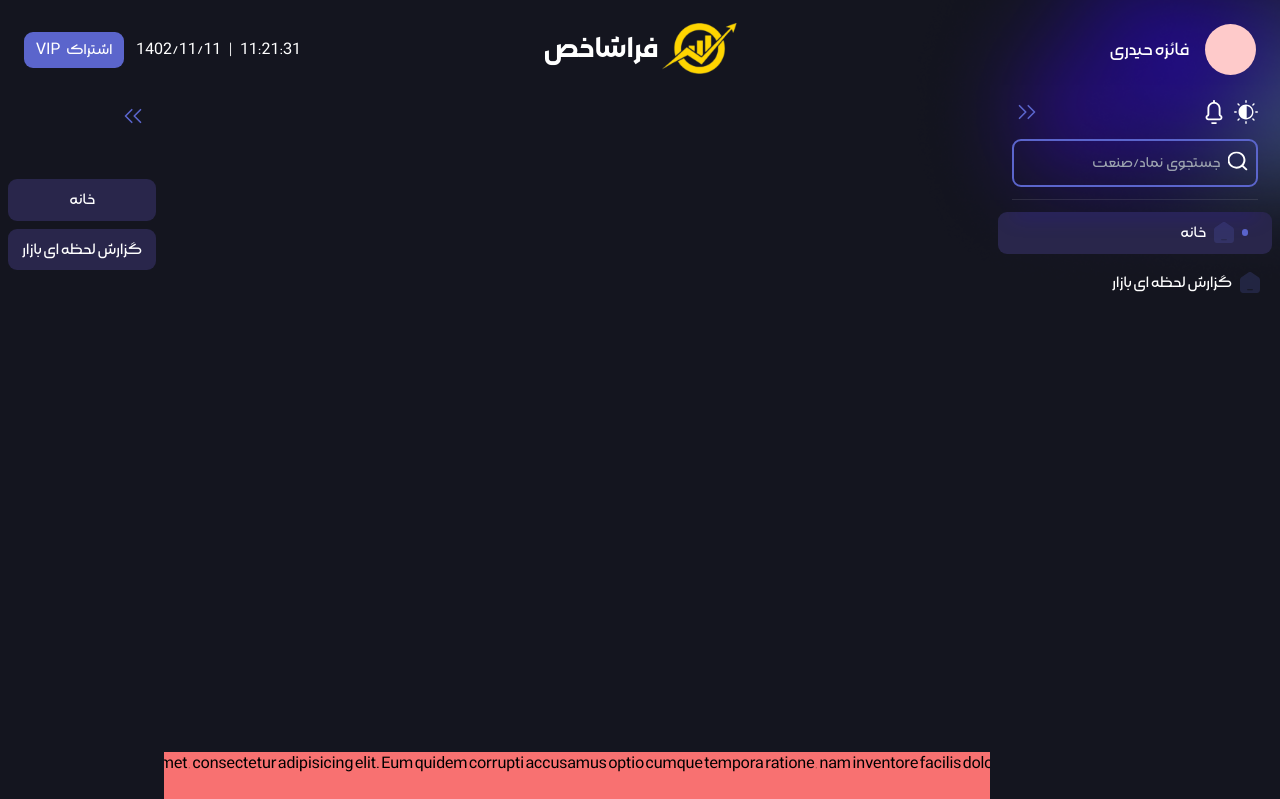
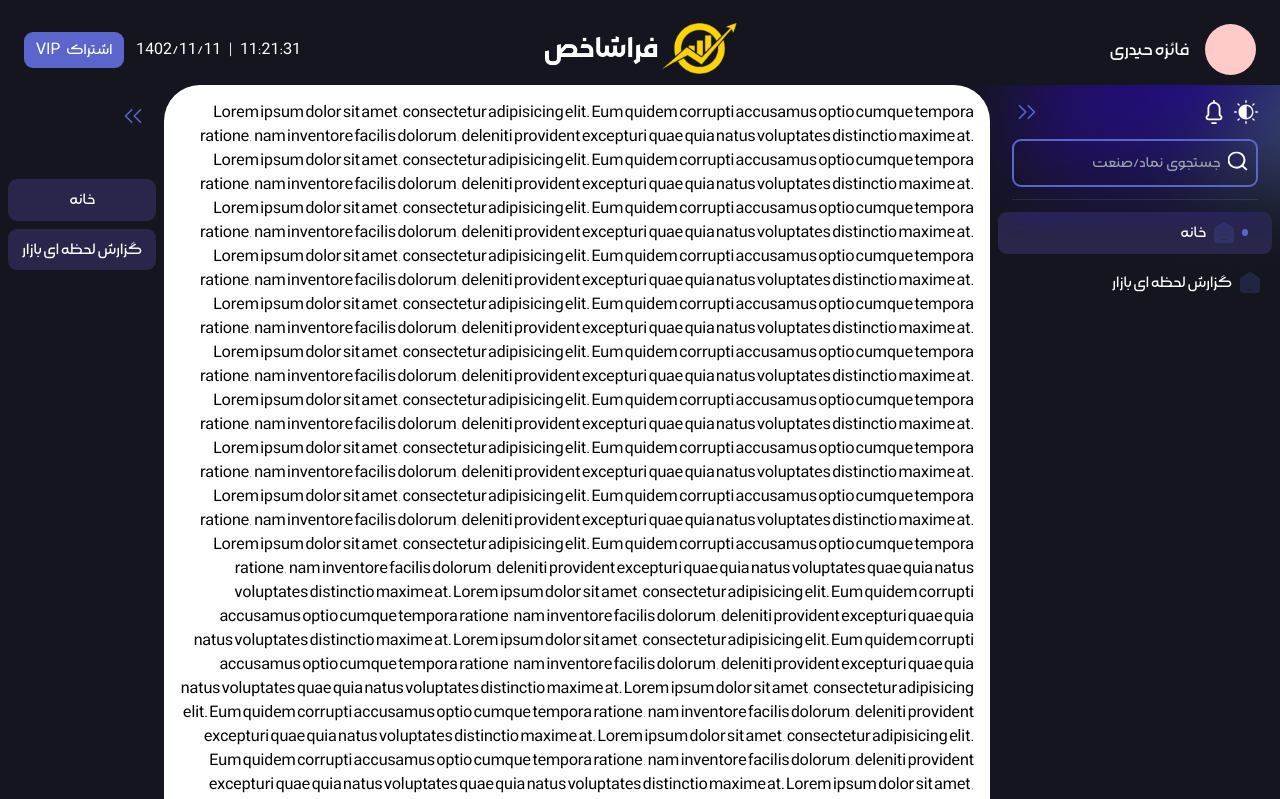
Before and after one commit to robnsiov/bourse, a Next.js app: page / in a window 1280 px wide. Shown: the top 799 px of the page. Built offline with nearby package versions, Linux system fonts and the light colour scheme.

Commit message:
add scrollable layout

```diff
--- a/components/common/navbar/index.tsx
+++ b/components/common/navbar/index.tsx
@@ -4,7 +4,10 @@ import Link from "next/link";
 const Navbar = () => {
   return (
     <>
-      <div className="w-full flex justify-between items-center bg-blue-primary text-white p-[24px] pb-[10px] relative overflow-hidden">
+      <div
+        className="w-full flex justify-between items-center bg-blue-primary text-white p-[24px] pb-[10px] overflow-hidden
+      fixed top-0 left-0 z-50 right-0"
+      >
         <div className="flex justify-start items-start relative z-20">
           <div className="min-w-[51px] aspect-square rounded-full bg-red-200"></div>
           <div className="flex justify-start items-start flex-col mx-2"></div>
--- a/components/pages/- details/index.tsx
+++ b/components/pages/- details/index.tsx
@@ -1,11 +1,68 @@
 const Details = () => {
   return (
     <>
-      <div>
+      <div className="w-full">
         Lorem ipsum dolor sit amet, consectetur adipisicing elit. Eum quidem
         corrupti accusamus optio cumque tempora ratione, nam inventore facilis
         dolorum, deleniti provident excepturi quae quia natus voluptates
-        distinctio maxime at.
+        distinctio maxime at. Lorem ipsum dolor sit amet, consectetur
+        adipisicing elit. Eum quidem corrupti accusamus optio cumque tempora
+        ratione, nam inventore facilis dolorum, deleniti provident excepturi
+        quae quia natus voluptates distinctio maxime at. Lorem ipsum dolor sit
+        amet, consectetur adipisicing elit. Eum quidem corrupti accusamus optio
+        cumque tempora ratione, nam inventore facilis dolorum, deleniti
+        provident excepturi quae quia natus voluptates distinctio maxime at.
+        Lorem ipsum dolor sit amet, consectetur adipisicing elit. Eum quidem
+        corrupti accusamus optio cumque tempora ratione, nam inventore facilis
+        dolorum, deleniti provident excepturi quae quia natus voluptates
+        distinctio maxime at. Lorem ipsum dolor sit amet, consectetur
+        adipisicing elit. Eum quidem corrupti accusamus optio cumque tempora
+        ratione, nam inventore facilis dolorum, deleniti provident excepturi
+        quae quia natus voluptates distinctio maxime at. Lorem ipsum dolor sit
+        amet, consectetur adipisicing elit. Eum quidem corrupti accusamus optio
+        cumque tempora ratione, nam inventore facilis dolorum, deleniti
+        provident excepturi quae quia natus voluptates distinctio maxime at.
+        Lorem ipsum dolor sit amet, consectetur adipisicing elit. Eum quidem
+        corrupti accusamus optio cumque tempora ratione, nam inventore facilis
+        dolorum, deleniti provident excepturi quae quia natus voluptates
+        distinctio maxime at. Lorem ipsum dolor sit amet, consectetur
+        adipisicing elit. Eum quidem corrupti accusamus optio cumque tempora
+        ratione, nam inventore facilis dolorum, deleniti provident excepturi
+        quae quia natus voluptates distinctio maxime at. Lorem ipsum dolor sit
+        amet, consectetur adipisicing elit. Eum quidem corrupti accusamus optio
+        cumque tempora ratione, nam inventore facilis dolorum, deleniti
+        provident excepturi quae quia natus voluptates distinctio maxime at.
+        Lorem ipsum dolor sit amet, consectetur adipisicing elit. Eum quidem
+        corrupti accusamus optio cumque tempora ratione, nam inventore facilis
+        dolorum, deleniti provident excepturi quae quia natus voluptates quae
+        quia natus voluptates distinctio maxime at. Lorem ipsum dolor sit amet,
+        consectetur adipisicing elit. Eum quidem corrupti accusamus optio cumque
+        tempora ratione, nam inventore facilis dolorum, deleniti provident
+        excepturi quae quia natus voluptates distinctio maxime at. Lorem ipsum
+        dolor sit amet, consectetur adipisicing elit. Eum quidem corrupti
+        accusamus optio cumque tempora ratione, nam inventore facilis dolorum,
+        deleniti provident excepturi quae quia natus voluptates quae quia natus
+        voluptates distinctio maxime at. Lorem ipsum dolor sit amet, consectetur
+        adipisicing elit. Eum quidem corrupti accusamus optio cumque tempora
+        ratione, nam inventore facilis dolorum, deleniti provident excepturi
+        quae quia natus voluptates distinctio maxime at. Lorem ipsum dolor sit
+        amet, consectetur adipisicing elit. Eum quidem corrupti accusamus optio
+        cumque tempora ratione, nam inventore facilis dolorum, deleniti
+        provident excepturi quae quia natus voluptates quae quia natus
+        voluptates distinctio maxime at. Lorem ipsum dolor sit amet, consectetur
+        adipisicing elit. Eum quidem corrupti accusamus optio cumque tempora
+        ratione, nam inventore facilis dolorum, deleniti provident excepturi
+        quae quia natus voluptates distinctio maxime at. Lorem ipsum dolor sit
+        amet, consectetur adipisicing elit. Eum quidem corrupti accusamus optio
+        cumque tempora ratione, nam inventore facilis dolorum, deleniti
+        provident excepturi quae quia natus voluptates quae quia natus
+        voluptates distinctio maxime at. Lorem ipsum dolor sit amet, consectetur
+        adipisicing elit. Eum quidem corrupti accusamus optio cumque tempora
+        ratione, nam inventore facilis dolorum, deleniti provident excepturi
+        quae quia natus voluptates distinctio maxime at. Lorem ipsum dolor sit
+        amet, consectetur adipisicing elit. Eum quidem corrupti accusamus optio
+        cumque tempora ratione, nam inventore facilis dolorum, deleniti
+        provident excepturi quae quia natus voluptates distinctio maxime at.
       </div>
     </>
   );
--- a/components/providers/root/index.tsx
+++ b/components/providers/root/index.tsx
@@ -7,12 +7,17 @@ import LeftSidebar from "@/components/common/sidebars/left";
 const RootProvider = ({ children }: RootProviderImpl) => {
   return (
     <>
-      <div className="w-full flex justify-between items-start flex-col min-h-screen bg-blue-primary">
+      <div className="w-full flex justify-center items-center flex-col min-h-screen bg-blue-primary">
         <Navbar />
         <RightSidebar />
         <LeftSidebar />
-        <div className="bg-red-400">{children}</div>
-        {/* <Footer /> */}
+        <div
+          className="bg-white min-h-[calc(100vh-85px)] w-[calc(100%-164px-290px)] relative
+         top-[85px] right-[63px] rounded-[36px] rounded-b-none"
+        >
+          <div className="w-full p-4">{children}</div>
+          <Footer />
+        </div>
       </div>
     </>
   );
```
